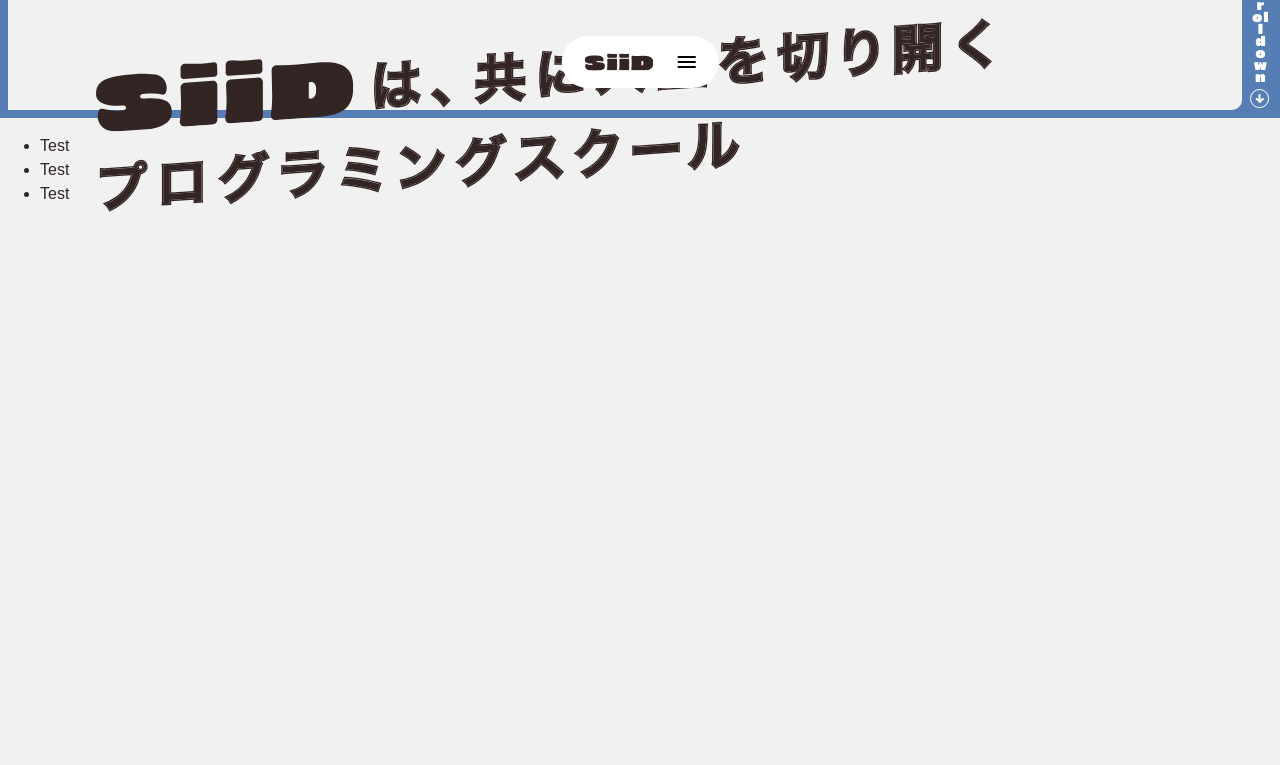
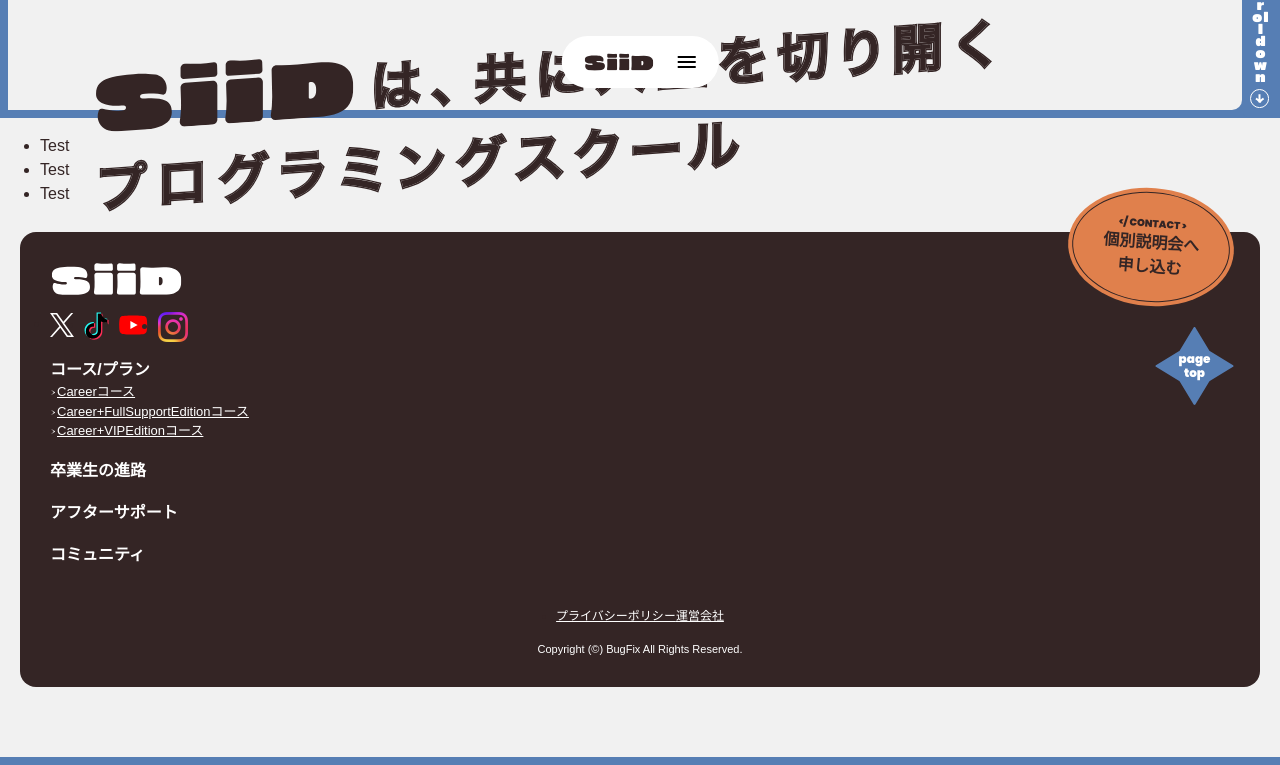
Before and after one commit to seito-developer/siid-web, a Next.js app: page / in a window 1280 px wide. Shown: the part 682-1447 px from the top of the page. Before the commit the page ends 904 px from the top, so only its background shows below. Built offline with nearby package versions, Linux system fonts and the light colour scheme.

Commit message:
add: footer

```diff
--- a/src/app/layout.tsx
+++ b/src/app/layout.tsx
@@ -6,19 +6,18 @@ import 'sanitize.css/typography.css';
 import '../styles/globals.css';
 import Navigation from "@/components/Navigation/Navigation";
 import Icons from "@/components/Icons/Icons";
+import Footer from "@/components/Footer/Footer";
+import Corner, { CornerPosition } from "@/components/Corner/Corner";
 
 const notoSansJP = Noto_Sans_JP({
   variable: "--font-noto-sans-jp",
-  // subsets: ["latin", "japanese"],
+  weight: ["400", "900"],
 });
 
 const poppins = Poppins({
   variable: "--font-poppins",
-  weight: ["400", "700"],
-  // subsets: ["latin"],
-  // subsets: ["english", "japanese"],
+  weight: ["400", "900"],
 });
-
 
 export const metadata: Metadata = {
   title: "Create Next App",
@@ -36,6 +35,11 @@ export default function RootLayout({
         <Icons />
         <Navigation />
         {children}
+        <Footer />
+
+
+          <Corner bottom='-20px' left="8px" position={CornerPosition.BOTTOM_LEFT} />
+          <Corner bottom='-20px' right="8px" position={CornerPosition.BOTTOM_RIGHT} />
       </body>
     </html>
   );
--- /dev/null
+++ b/src/components/Footer/Footer.module.css
@@ -0,0 +1,24 @@
+.Footer {
+    padding: 10px 20px;
+    margin-bottom: 60px;
+}
+
+.Footer__Inner {
+    background: var(--text);
+    border-radius: 16px;
+    padding: 30px;
+    position: relative;
+}
+
+.Footer__ContactButton {
+    position: absolute;
+    right: 30px;
+    top: -40px;
+    transform: rotate(4.4deg);
+}
+
+.Footer__Pagetop {
+    position: absolute;
+    top: 90px;
+    right: 20px;
+}
--- /dev/null
+++ b/src/components/Footer/Footer.tsx
@@ -0,0 +1,23 @@
+import React from 'react'
+import FooterMenu from './FooterMenu/FooterMenu'
+import styles from './Footer.module.css';
+import Logo from '../Logo/Logo';
+import ContactButton from '../ContactButton/ContactButton';
+import Pagetop from './Pagetop/Pagetop';
+
+export default function Footer() {
+  return (
+    <footer className={styles.Footer}>
+        <div className={styles.Footer__Inner}>
+            <Logo width={134} height={34} fill='#fff' />
+            <FooterMenu />
+            <div className={styles.Footer__ContactButton}>
+                <ContactButton />
+            </div>
+            <div className={styles.Footer__Pagetop}>
+                <Pagetop />
+            </div>
+        </div>
+    </footer>
+  )
+}
--- /dev/null
+++ b/src/components/Footer/FooterMenu/FooterMenu.module.css
@@ -0,0 +1,68 @@
+.FooterMenu {
+}
+.FooterMenu__MainList {
+    display: flex;
+    flex-direction: column;
+    gap: 18px;
+    list-style: none;
+    padding: 0;
+}
+.FooterMenu__MainItem {
+    > a {
+        color: #fff;
+        display: block;
+        text-decoration: none;
+    }
+}
+
+.FooterMenu__Ja {
+    display: block;
+    font-weight: 700;
+    font-size: 16px;
+    color: #fff;
+}
+
+.FooterMenu__SubList {
+    padding: 0;
+    list-style: none;
+}
+.FooterMenu__SubItem {
+    font-size: 13px;
+    > a {
+        display: block;
+        color: #fff;
+    }
+}
+
+.FooterMenu__SnsList {
+    padding: 0;
+    display: flex;
+    gap: 10px;
+
+    > li:nth-child(1) {
+        path {
+            fill: #fff;
+        }
+    }
+}
+
+.FooterMenu__OtherLinks {
+    margin-top: 40px;
+    text-align: center;
+    display: flex;
+    justify-content: center;
+    gap: 20;
+    padding: 0;
+}
+.FooterMenu__OtherLinkItem {
+    font-size: 12px;
+    > a {
+        color: #fff;
+    }
+}
+.FooterMenu__Copyright {
+    font-size: 11px;
+    color: #fff;
+    text-align: center;
+    display: block;
+}
--- /dev/null
+++ b/src/components/Footer/FooterMenu/FooterMenu.tsx
@@ -0,0 +1,57 @@
+import Link from 'next/link'
+import React from 'react'
+import styles from './FooterMenu.module.css';
+import { menuItems } from '@/constants/menuItems';
+import { snsFooterItems } from '@/constants/snsItems';
+
+export default function FooterMenu() {
+  return (
+    <div className={styles.FooterMenu}>
+        <ul className={styles.FooterMenu__SnsList}>
+            {snsFooterItems.map((snsItem, index) => (
+                <li key={index} className={styles.FooterMenu__SnsItem}>
+                    <Link href={snsItem.url} target="_blank">
+                        <svg width={snsItem.width} height={snsItem.height}>
+                            <use href={`#${snsItem.icon}`} />
+                        </svg>
+                    </Link>
+                </li>
+            ))}
+        </ul>
+        <ul className={styles.FooterMenu__MainList}>
+            {menuItems.map((item, index) => (
+                <li className={styles.FooterMenu__MainItem} key={index}>
+                    <Link href={item.url}>
+                        <span className={styles.FooterMenu__Ja}>{item.nameJP}</span>
+                    </Link>
+                    {item.subItems && item.subItems.length > 0 && (
+                        <ul className={styles.FooterMenu__SubList}>
+                            {item.subItems.map((subItem, subIndex) => (
+                                <li key={subIndex} className={styles.FooterMenu__SubItem}>
+                                    <Link href={subItem.url}>
+                                        <svg width="7" height="5">
+                                            <use href="#smallArrowWhite" />
+                                        </svg>
+                                        {subItem.name}
+                                    </Link>
+                                </li>
+                            ))}
+                        </ul>
+                    )}
+                </li>
+            ))}
+        </ul>
+        <ul className={styles.FooterMenu__OtherLinks}>
+            <li className={styles.FooterMenu__OtherLinkItem}>
+                <Link href="https://bug-fix.org/privacy-policy" target="_blank">プライバシーポリシー</Link>
+            </li>
+            <li className={styles.FooterMenu__OtherLinkItem}>
+                <Link href="https://bug-fix.org" target="_blank">運営会社</Link>
+            </li>
+        </ul>
+        <small className={styles.FooterMenu__Copyright}>
+             Copyright (&copy;) BugFix All Rights Reserved.
+        </small>
+    </div>
+  )
+}
--- /dev/null
+++ b/src/components/Footer/Pagetop/Pagetop.module.css
@@ -0,0 +1,22 @@
+.Pagetop {
+    position: relative;
+    border: 0;
+    cursor: pointer;
+    > span {
+        position: absolute;
+        z-index: 2;
+        top: 50%;
+        left: 50%;
+        transform: translate(-50%, -50%);
+        color: #fff;
+        font-family: var(--font-poppins);
+        font-weight: bold;
+        text-align: center;
+        font-size: 12px;
+        line-height: 1.2;
+    }
+    > svg {
+        position: relative;
+        z-index: 1;
+    }
+}
--- /dev/null
+++ b/src/components/Footer/Pagetop/Pagetop.tsx
@@ -0,0 +1,15 @@
+'use client'
+
+import React from 'react'
+import styles from './Pagetop.module.css';
+
+export default function Pagetop() {
+  return (
+    <button type="button" className={styles.Pagetop} onClick={() => window.scrollTo({ top: 0, behavior: 'smooth' })}>
+        <span>page<br />top</span>
+        <svg width="79" height="80" viewBox="0 0 79 80" fill="none" xmlns="http://www.w3.org/2000/svg">
+            <path d="M38.6437 1.42008C39.0325 0.77528 39.9675 0.775278 40.3563 1.42008L54.4194 24.7407C54.5033 24.88 54.62 24.9967 54.7593 25.0806L78.0799 39.1437C78.7247 39.5325 78.7247 40.4675 78.0799 40.8563L54.7593 54.9194C54.62 55.0033 54.5033 55.12 54.4194 55.2593L40.3563 78.5799C39.9675 79.2247 39.0325 79.2247 38.6437 78.5799L24.5806 55.2593C24.4967 55.12 24.38 55.0033 24.2407 54.9194L0.920078 40.8563C0.27528 40.4675 0.275278 39.5325 0.920076 39.1437L24.2407 25.0806C24.38 24.9967 24.4967 24.88 24.5806 24.7407L38.6437 1.42008Z" fill="#567EB4"/>
+        </svg>
+    </button>
+  )
+}
--- a/src/components/Icons/Icons.tsx
+++ b/src/components/Icons/Icons.tsx
@@ -6,6 +6,13 @@ const Icons = () => (
       <path
         d="M1 8C1 8 3.22222 4.9375 6 4.5C3.22222 4.0625 1 1 1 1"
         stroke="#342525"
+        strokeWidth="1.5"
+      />
+    </symbol>
+    <symbol id="smallArrowWhite" viewBox="0 0 7 9" fill="none">
+      <path
+        d="M1 8C1 8 3.22222 4.9375 6 4.5C3.22222 4.0625 1 1 1 1"
+        stroke="#ffffff"
         strokeWidth="1.5"
       />
     </symbol>
@@ -39,6 +46,12 @@ const Icons = () => (
         <path
           d="M14.2833 10.1624L23.2178 0H21.1006L13.3427 8.82384L7.14656 0H0L9.36984 13.3432L0 24H2.11732L10.3098 14.6817L16.8534 24H24L14.2827 10.1624H14.2833ZM11.3833 13.4608L10.4339 12.1321L2.88022 1.55962H6.1323L12.2282 10.0919L13.1776 11.4206L21.1016 22.5113H17.8495L11.3833 13.4613V13.4608Z"
           fill="#342525"
+        />
+      </symbol>
+      <symbol id="xWhite" viewBox="0 0 24 24" fill="none">
+        <path
+          d="M14.2833 10.1624L23.2178 0H21.1006L13.3427 8.82384L7.14656 0H0L9.36984 13.3432L0 24H2.11732L10.3098 14.6817L16.8534 24H24L14.2827 10.1624H14.2833ZM11.3833 13.4608L10.4339 12.1321L2.88022 1.55962H6.1323L12.2282 10.0919L13.1776 11.4206L21.1016 22.5113H17.8495L11.3833 13.4613V13.4608Z"
+          fill="#ffffff"
         />
       </symbol>
       <symbol id="youtube" viewBox="0 0 29 20" fill="none">
--- a/src/constants/snsItems.ts
+++ b/src/constants/snsItems.ts
@@ -22,3 +22,13 @@ export const snsItems = [
         height: 30,
     }
 ];
+
+export const snsFooterItems = [
+    {
+        icon: "xWhite",
+        url: 'https://x.com/seito_horiguchi',
+        width: 24,
+        height: 24,
+    },
+    ...snsItems.slice(1)
+];
--- a/src/styles/globals.css
+++ b/src/styles/globals.css
@@ -25,4 +25,24 @@ body {
   font-family: Arial, Helvetica, sans-serif;
   -webkit-font-smoothing: antialiased;
   -moz-osx-font-smoothing: grayscale;
+  border-bottom: 8px solid var(--main);
+  position: relative;
+
+  &::before,
+  &::after {
+    content: '';
+    display: block;
+    position: fixed;
+    top: 0;
+    width: 8px;
+    height: 100%;
+  }
+  &::before {
+    border-left: 8px solid var(--main);
+    left: 0;
+  }
+  &::after {
+    border-right: 8px solid var(--main);
+    right: 0;
+  }
 }
```
